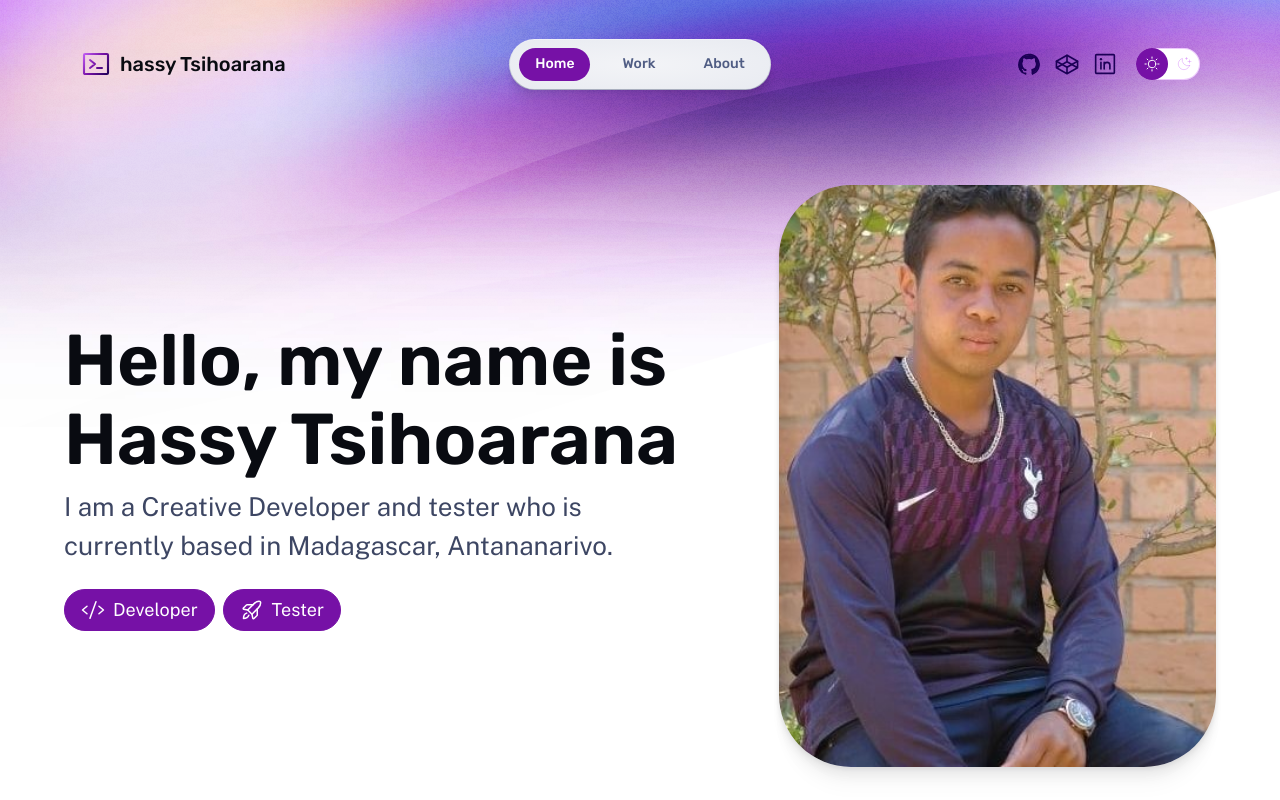
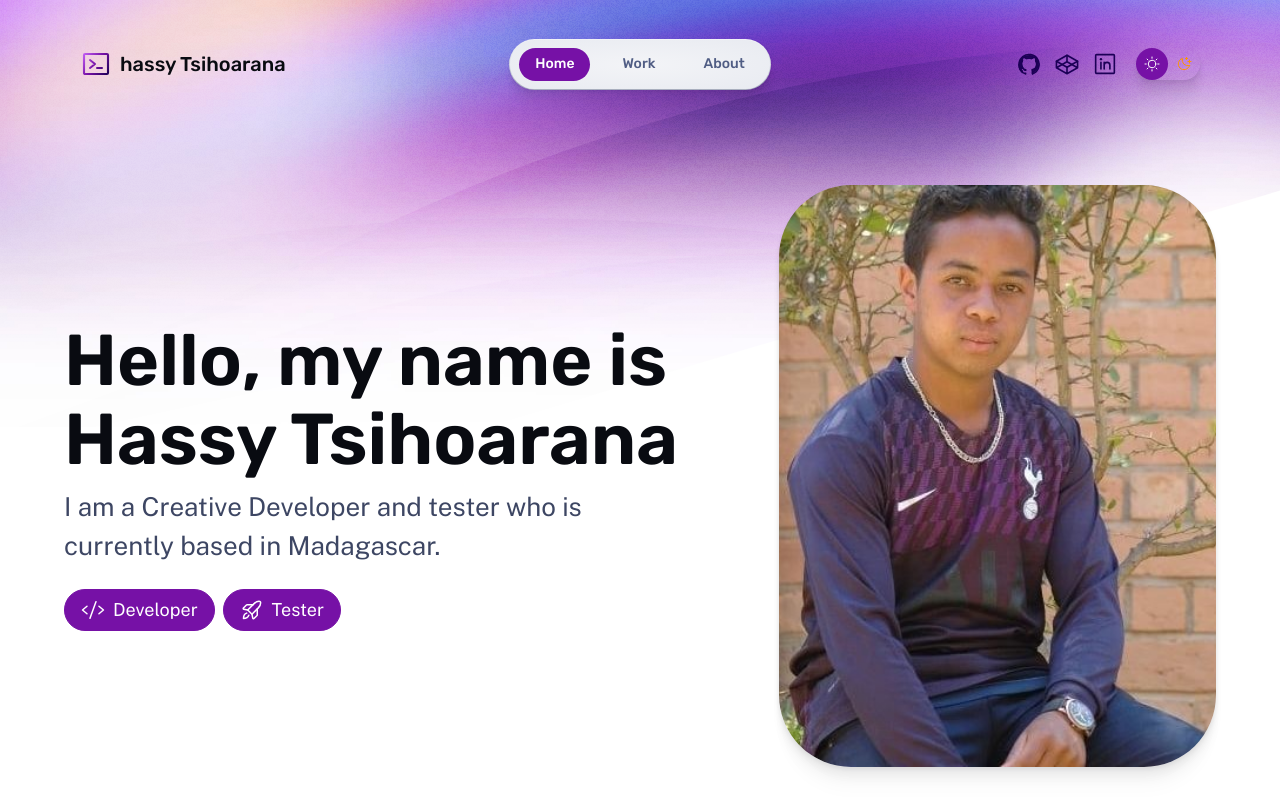
Before and after one commit to Hassyunity/portfolio, an Astro site: page / in a window 1280 px wide. Built offline with nearby package versions, Linux system fonts and the light colour scheme; Astro itself is replaced by a stand-in of ours.

Commit message:
update styles

```diff
--- a/src/components/ThemeToggle.astro
+++ b/src/components/ThemeToggle.astro
@@ -16,9 +16,10 @@ import Icon from './Icon.astro';
 		border: 0;
 		border-radius: 999rem;
 		padding: 0;
-		background-color: var(--gray-999);
+		background-color: radial-gradient(var(--gray-900),var(--gray-800) 150%);
 		box-shadow: inset 0 0 0 1px var(--accent-overlay);
 		cursor: pointer;
+		box-shadow: var(--shadow-md);
 	}
 
 	.icon {
@@ -29,7 +30,7 @@ import Icon from './Icon.astro';
 		width: 2rem;
 		height: 2rem;
 		font-size: 1rem;
-		color: var(--accent-overlay);
+		color: #FC9601;
 	}
 
 	.icon.light::before {
--- a/src/content/work/bloom-box.md
+++ b/src/content/work/bloom-box.md
@@ -1,7 +1,7 @@
 ---
 title: Bloom Box
 publishDate: 2019-12-01 00:00:00
-img: /assets/stock-2.png
+img: /assets/stock-2.jpg
 img_alt: A bright pink sheet of paper used to wrap flowers curves in front of rich blue background
 description: |
   We paired with a cutting-edge music API and a team of horticulturalists
--- a/src/pages/index.astro
+++ b/src/pages/index.astro
@@ -31,7 +31,7 @@ const projects = (await getCollection('work'))
 			<header class="hero">
 				<Hero
 					title="Hello, my name is Hassy Tsihoarana"
-					tagline="I am a Creative Developer and tester who is currently based in Madagascar, Antananarivo."
+					tagline="I am a Creative Developer and tester who is currently based in Madagascar."
 					align="start"
 				>
 					<div class="roles">
```
Also changed, not shown: README.md, src/content/work/nested/rspec.md (line endings or trailing spaces).
